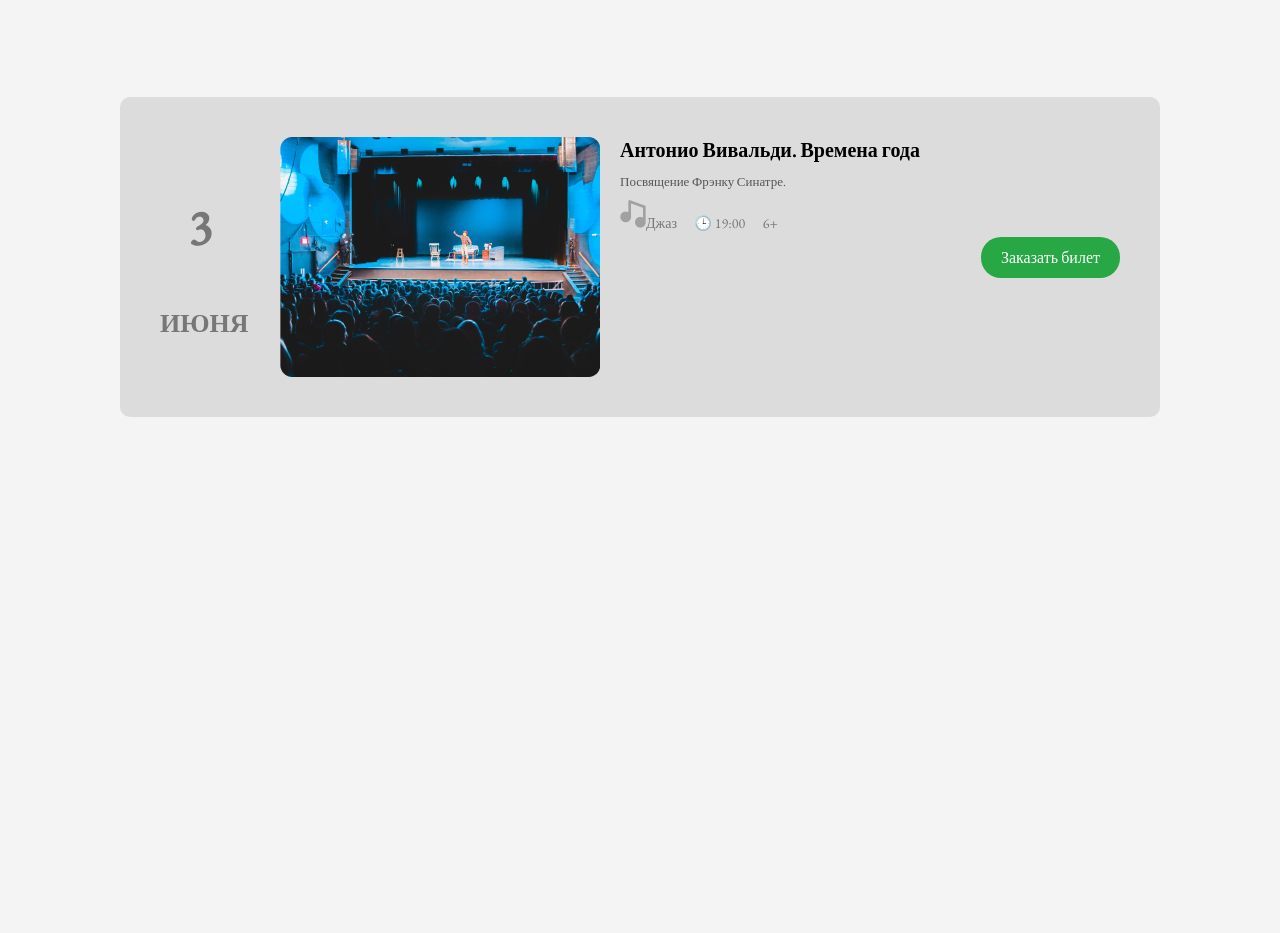
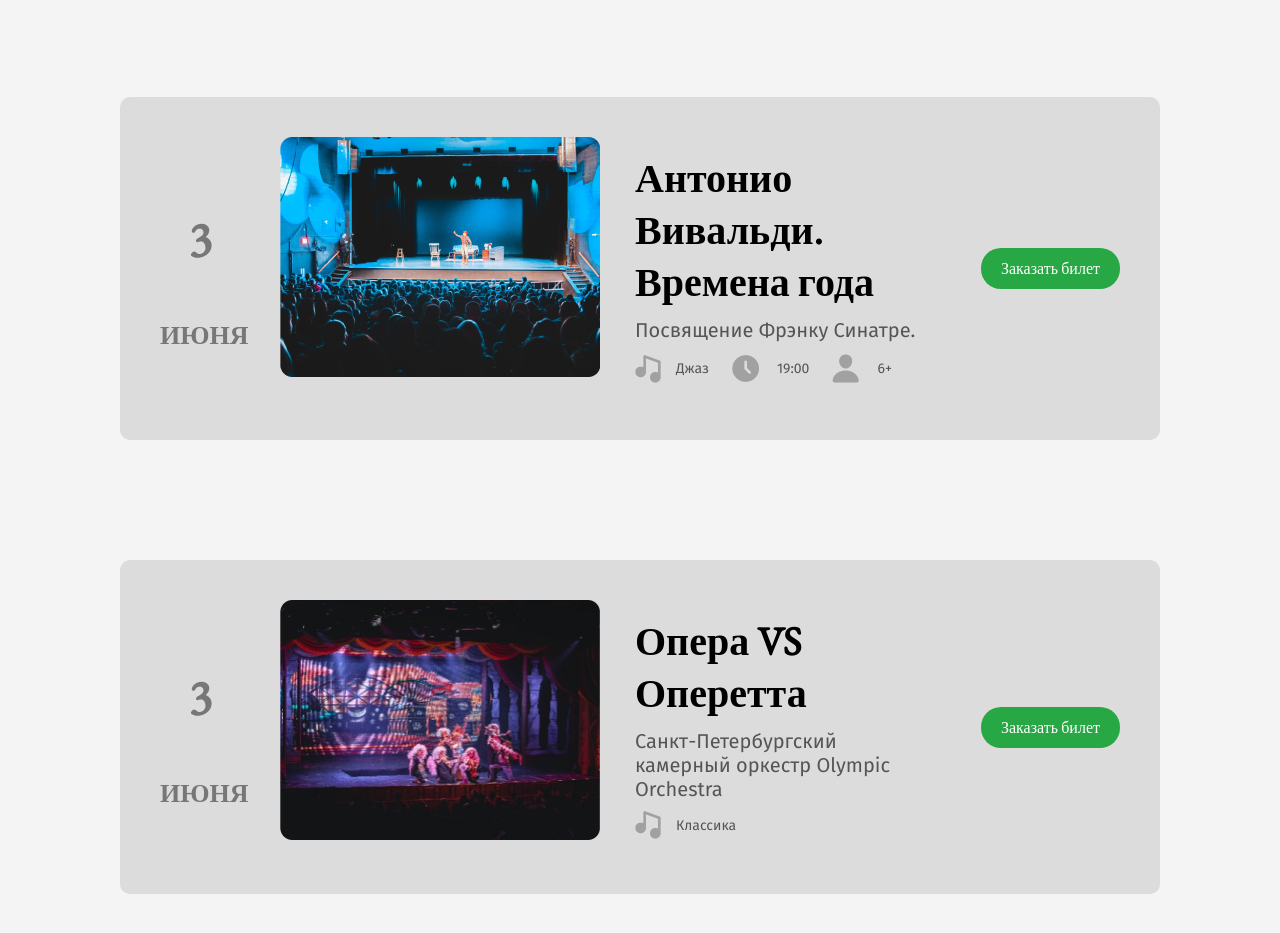
Before and after one commit to UMARJO9/Teatr, a plain HTML site: page index.html in a window 1280 px wide. Shown: the part 900-1833 px from the top of the page. Before the commit the page ends 1437 px from the top, so only its background shows below. Drawn offline with nearby package versions, Linux system fonts and the light colour scheme.

Commit message:
AFISHA-FINISH

```diff
--- a/assets/css/style.css
+++ b/assets/css/style.css
@@ -98,7 +98,9 @@ header h1 {
 }
 
 .event-info {
-    font-family: 'EB Garamond', serif;
+    margin: 15px;
+    display: flex;
+    flex-direction: column;
     flex: 1;
 }
 
@@ -137,3 +139,25 @@ header h1 {
 .buy-ticket:hover {
     background-color: #218838;
 }
+.event-img-card {
+    display: flex;
+    gap: 20px;
+    align-items: center;
+    margin-top: auto;
+    margin-bottom: 0;
+}
+
+.event-img-card span {
+    display: flex;
+    align-items: center;
+    gap: 15px;
+    font-size: 14px;
+    color: #555;
+}
+.event-info h2{
+    font-family: 'EB Garamond', serif;
+    font-size: 40px;
+}
+.event-info p {
+    font-size: 20px;
+}
--- a/index.html
+++ b/index.html
@@ -6,6 +6,7 @@
     <link rel="stylesheet" href="assets/css/style.css">
     <link rel="stylesheet" href="assets/css/menu-style.css">
     <link rel="stylesheet" href="assets/css/contener-img-header.css">
+    <link rel="stylesheet" href="assets/css/container-calendar.css.css">
     <script src="assets/js/js.js"></script>
     <link href="https://fonts.googleapis.com/css2?family=Fira+Sans:wght@400;700&display=swap" rel="stylesheet">
     <title>Афиша</title>
@@ -60,10 +61,31 @@
             <div class="event-info">
                 <h2>Антонио Вивальди. Времена года</h2>
                 <p>Посвящение Фрэнку Синатре.</p>
-                <div class="event-meta">
-                    <span><img class="img-event" src="assets/icon/music.png">Джаз</span>
-                    <span>🕒 19:00</span>
-                    <span>6+</span>
+                <div class="event-img-card">
+                    <span><img src="assets/icon/music.png">Джаз</span>
+                    <span><img src="assets/icon/time.png">19:00</span>
+                    <span><img src="assets/icon/age.png">6+</span>
+                </div>
+            </div>
+        </div>
+        <div class="event-action">
+            <button class="buy-ticket">Заказать билет</button>
+        </div>
+    </div>
+</div>
+<div class="container-2">
+    <div class="event-card-2">
+        <div class="event-date-2">
+            <p class="day">3</p>
+            <p class="month">ИЮНЯ</p>
+        </div>
+        <div class="event-details">
+            <img src="assets/img/poster__image_2.png" alt="Сцена" class="event-image">
+            <div class="event-info">
+                <h2>Опера VS Оперетта</h2>
+                <p>Санкт-Петербургский камерный оркестр Olympic Orchestra</p>
+                <div class="event-img-card">
+                    <span><img src="assets/icon/music.png">Классика</span>
                 </div>
             </div>
         </div>
@@ -73,7 +95,5 @@
     </div>
 </div>
 
-
-
 </body>
 </html>
```
Also changed, not shown: assets/css/container-calendar.css (added), assets/img/poster__image_2.png (added).
